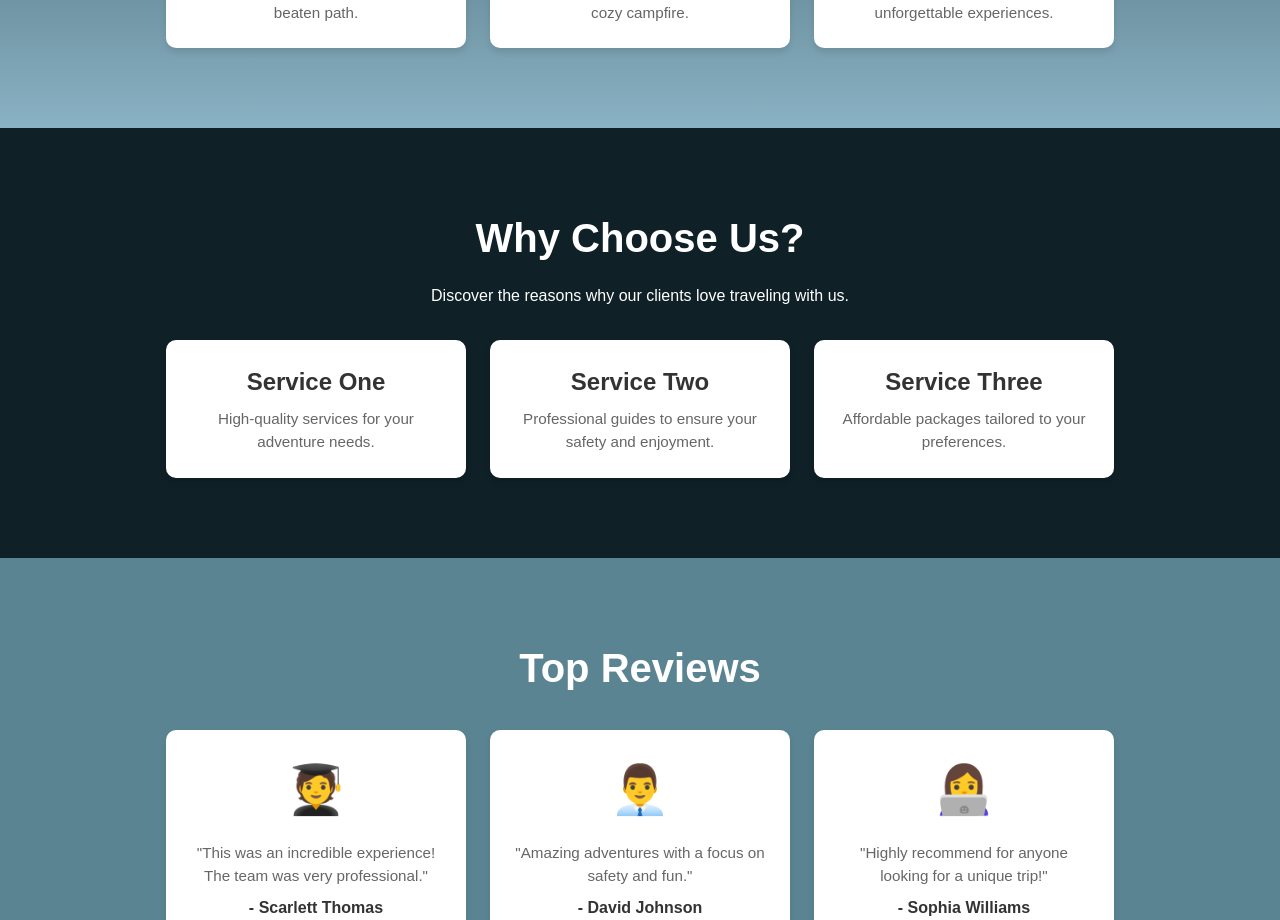
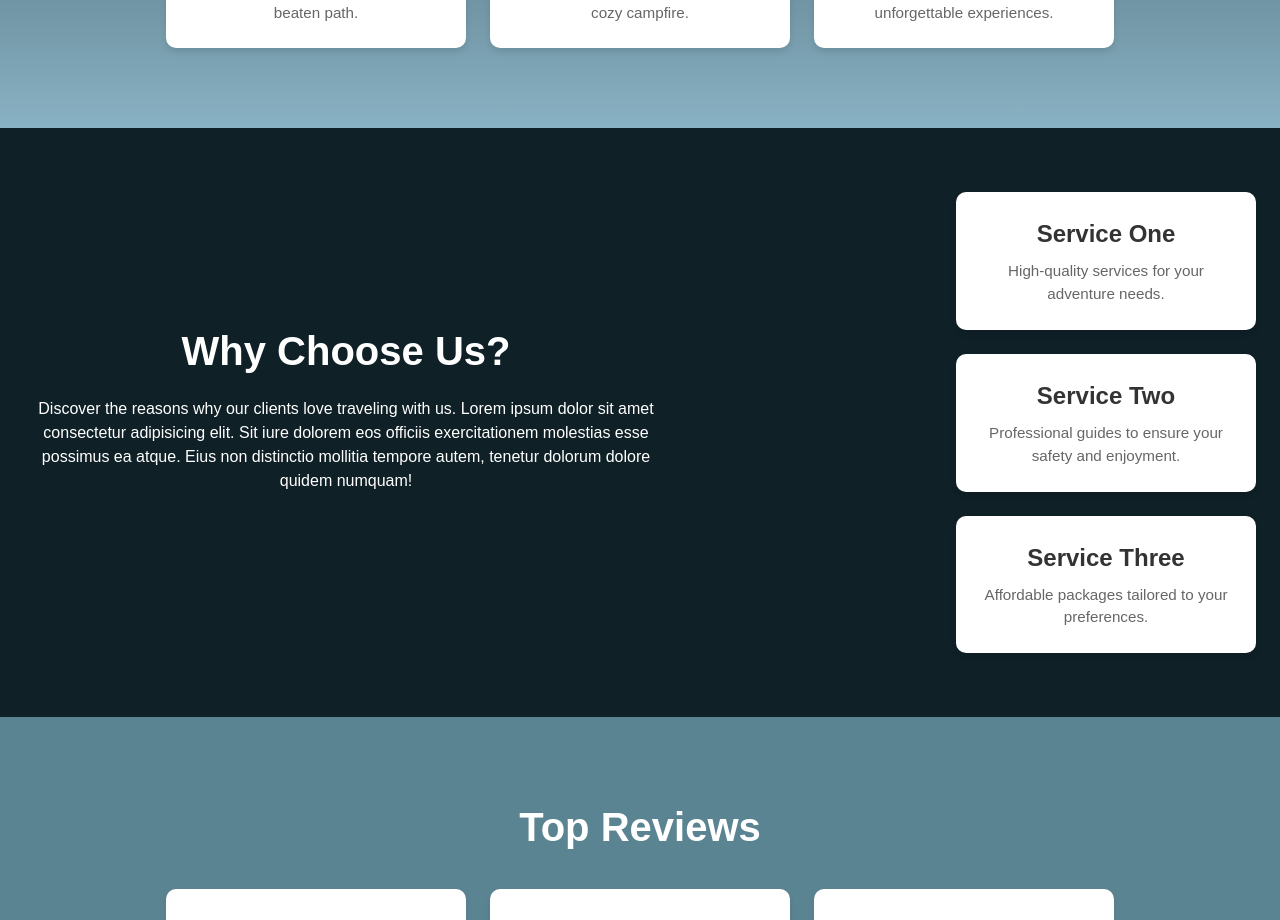
Before and after one commit to Tuddeepana/Travel_Web, a React (Vite) app: page / in a window 1280 px wide. Shown: the part 3901-4821 px from the top of the page. Built offline with nearby package versions, Linux system fonts and the light colour scheme.

Commit message:
update why choose us section

```diff
--- a/src/components/ActivitiesSection.css
+++ b/src/components/ActivitiesSection.css
@@ -10,6 +10,8 @@
   padding: 4rem 1.5rem;
   text-align: center;
   background: #0f2027;
+  justify-content: center;
+  display: flex;
 }
 .top-reviews {
   padding: 4rem 1.5rem;
@@ -106,3 +108,19 @@
   font-weight: bold;
   color: #333;
 }
+
+
+.container-Y-Choose{
+  display: flex;
+  gap: 18rem;
+  align-items: center;
+
+}
+
+
+.service-cards {
+
+  display: flex;
+  flex-direction: column;
+
+}
--- a/src/components/ActivitiesSection.jsx
+++ b/src/components/ActivitiesSection.jsx
@@ -46,11 +46,15 @@ const ActivitiesSection = () => {
 
       {/* Why Choose Us Section */}
       <section className="why-choose-us">
-        <div className="container">
+        <div className="container-Y-Choose">
+
+          <div className="textContainer">
           <h2 className="section-title">Why Choose Us?</h2>
           <p className="section-description">
             Discover the reasons why our clients love traveling with us.
+            Lorem ipsum dolor sit amet consectetur adipisicing elit. Sit iure dolorem eos officiis exercitationem molestias esse possimus ea atque. Eius non distinctio mollitia tempore autem, tenetur dolorum dolore quidem numquam!
           </p>
+          </div>
           <div className="service-cards">
             {services.map((service) => (
               <div key={service.id} className="service-card">
```
